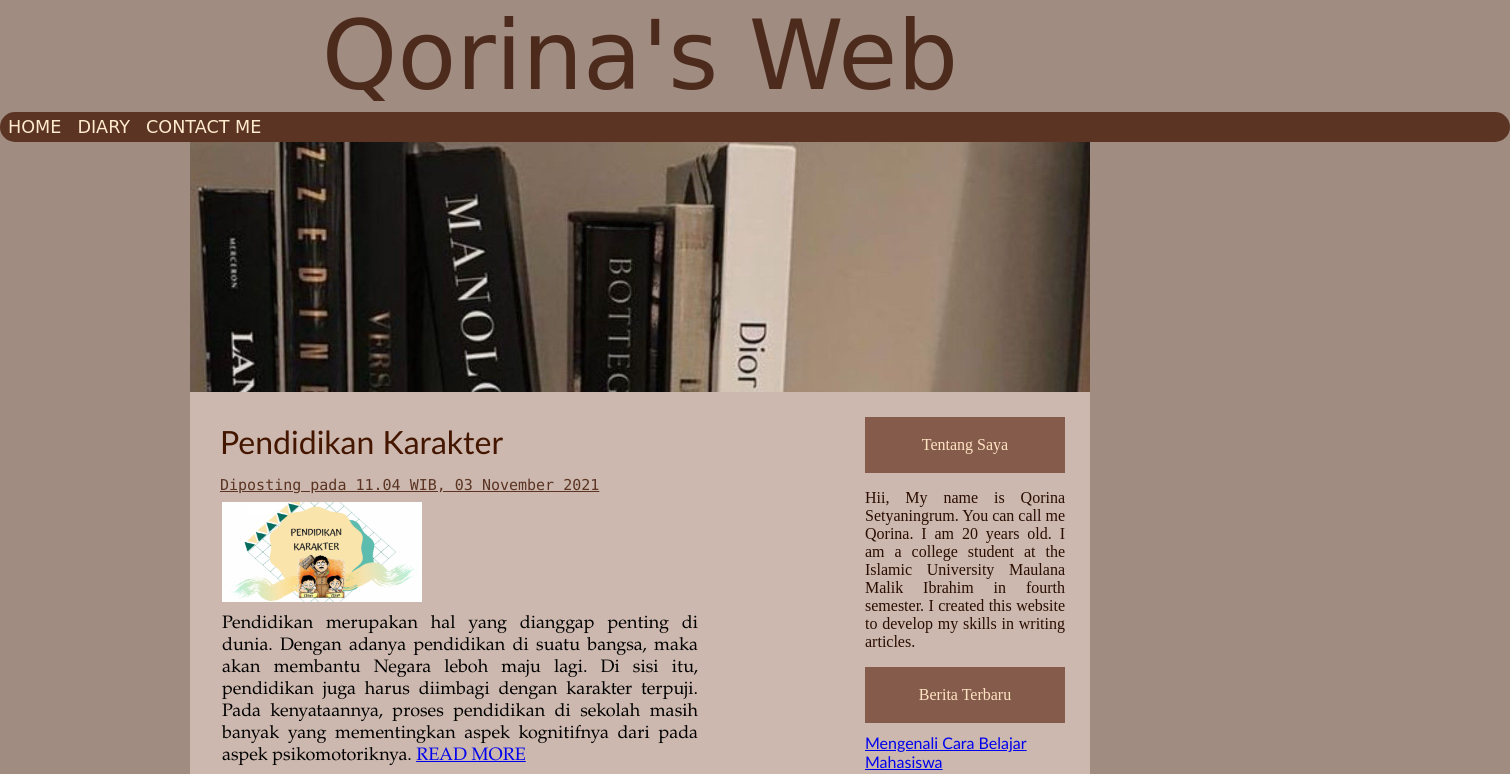
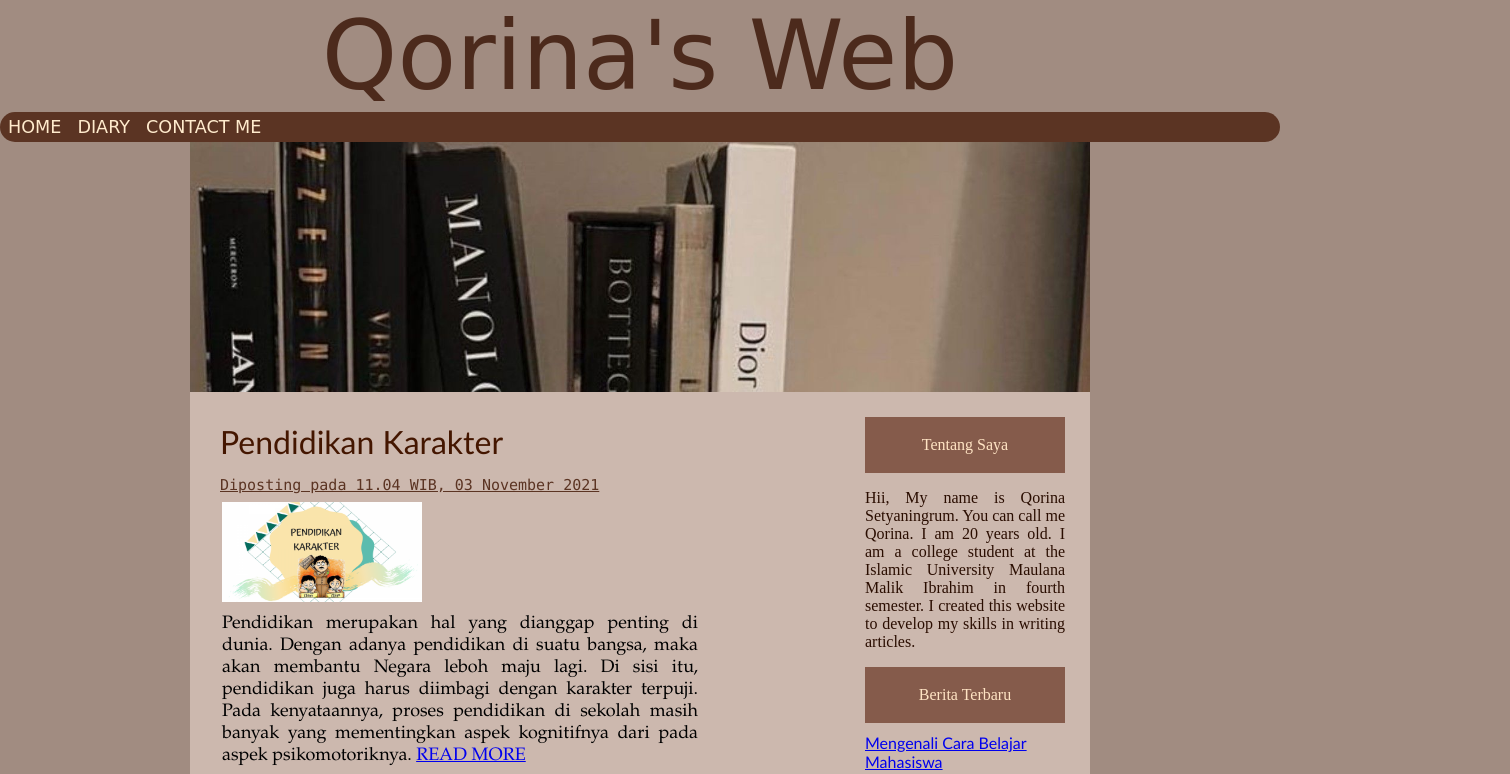
Before and after one commit to qorinasn/qorinasn.github.io, a plain HTML site: page index.html in a window 1280 px wide. Shown: the top 774 px of the page, 1510 px wide, since content can reach past the window. Drawn offline with Linux system fonts and the light colour scheme.

Commit message:
Update style.css

```diff
--- a/style.css
+++ b/style.css
@@ -103,7 +103,7 @@ nav ul{
     list-style: none;
     float: center;
     padding: 0px;
-    width: 1510px;
+    width: auto;
     margin: auto;
     background:rgb(91, 52, 35);
     box-shadow: 7px 7px 7px rbga (148,137,137,0.55);
```
